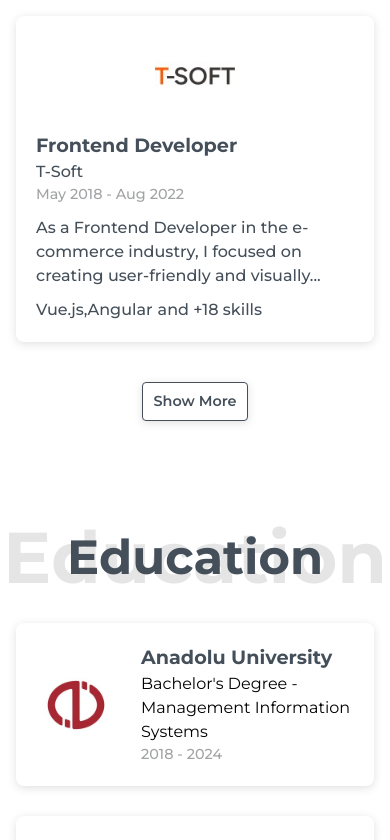
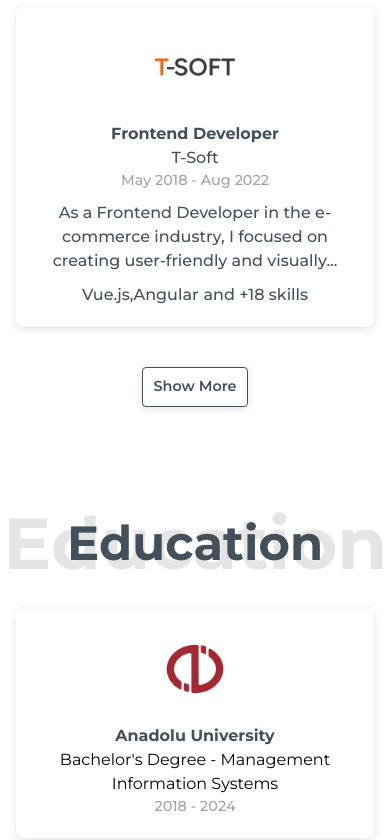
Before and after one commit to mehmetbacik/mehmetbacik.com, a Next.js app: page / in a window 390 px wide. Shown: the part 2640-3480 px from the top of the page. Built offline with nearby package versions, Linux system fonts and the light colour scheme.

Commit message:
Update
Updated components for responsive.

```diff
--- a/src/app/education/styles/Education.module.scss
+++ b/src/app/education/styles/Education.module.scss
@@ -68,14 +68,24 @@
                         display: flex;
                         align-items: center;
                         gap: 25px;
+                        @media (max-width: 425px) {
+                            flex-direction: column;
+                            gap: 15px;
+                        }
                         img {
                             object-fit: contain;
                         }
                         .education_card_text {
+                            @media (max-width: 425px) {
+                                text-align: center;
+                            }
                             .education_card_school {
                                 font-size: 1.2rem;
                                 color: $slate-blue;
                                 font-weight: 700;
+                                @media (max-width: 425px) {
+                                    font-size: 1rem;
+                                }
                             }
                             .education_card_content {
                                 font-size: 1rem;
--- a/src/app/experience/styles/Experience.module.scss
+++ b/src/app/experience/styles/Experience.module.scss
@@ -76,10 +76,16 @@
                             object-fit: contain;
                         }
                         .experience_card_text {
+                            @media (max-width: 425px) {
+                                text-align: center;
+                            }
                             .experience_card_title {
                                 font-size: 1.2rem;
                                 color: $slate-blue;
                                 font-weight: 700;
+                                @media (max-width: 425px) {
+                                    font-size: 1rem;
+                                }
                             }
                             .experience_card_company {
                                 font-size: 1rem;
@@ -105,6 +111,9 @@
                                 .experience_card_technologies_item {
                                     display: flex;
                                     align-items: center;
+                                    @media (max-width: 425px) {
+                                        justify-content: center;
+                                    }
                                     .remaining_technologies {
                                         margin-left: 5px;
                                     }
--- a/src/app/project/Project.tsx
+++ b/src/app/project/Project.tsx
@@ -145,7 +145,7 @@ const Project: React.FC<ProjectProps> = ({ id }) => {
             </Swiper>
           </div>
           <div
-            className={`grid-cols-2 sm:grid-cols-2 lg:grid-cols-4 ${styles.project_card}`}
+            className={`grid-cols-1 sm:grid-cols-1 md:grid-cols-2 lg:grid-cols-4 ${styles.project_card}`}
           >
             {paginatedProjects.map((project) => (
               <a
--- a/src/app/technology/styles/Technology.module.scss
+++ b/src/app/technology/styles/Technology.module.scss
@@ -68,6 +68,9 @@
             .technology_card_icons {
                 display: grid;
                 grid-template-columns: repeat(4, minmax(0, 1fr));
+                @media (max-width: 375px) {
+                    grid-template-columns: repeat(3, minmax(0, 1fr));
+                }
                 gap: 15px;
                 .technology_card_icons_content {
                     display: flex;
```
